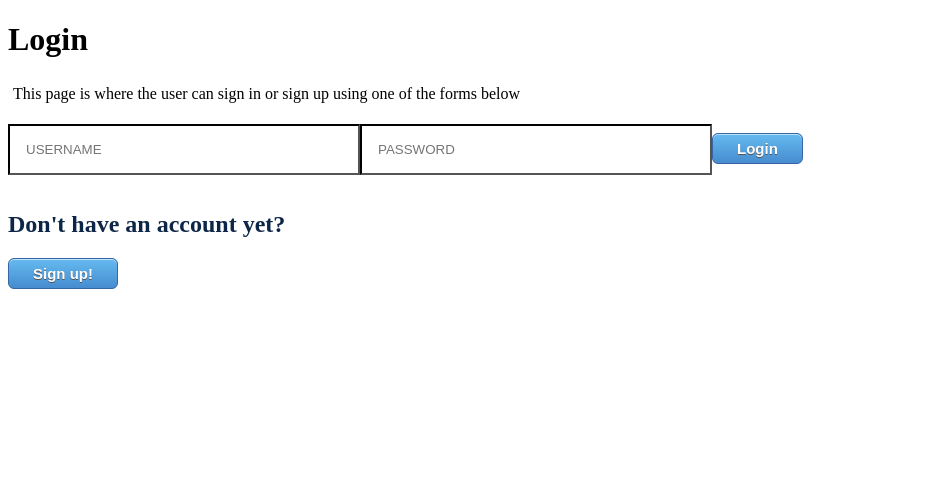
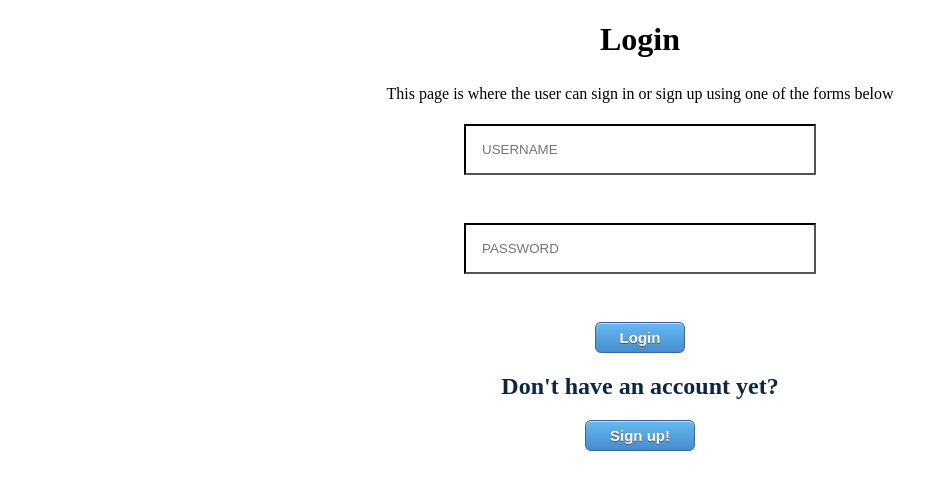
Before and after one commit to aid4nscud/friends-music-rec, a React (Create React App) app in the folder frontend/: page / in a window 1280 px wide. Shown: the top 490 px of the page, without its empty margins (0-948 px from the left). Built offline with nearby package versions, Linux system fonts and the light colour scheme.

Commit message:
generated passwd for jwt secret

```diff
--- a/frontend/src/components/App/App.js
+++ b/frontend/src/components/App/App.js
@@ -1,6 +1,6 @@
 import React from "react";
 
-import { Route, useHistory } from "react-router-dom";
+import { Route, Switch, useHistory } from "react-router-dom";
 import "./App.css";
 import { getCookie } from "../../utils/auth";
 import { Login } from "../Login/Login.js";
@@ -13,6 +13,7 @@ function App() {
 
   return (
     <div className="App">
+      <Switch>
       <Route
         exact
         path="/register"
@@ -40,6 +41,8 @@ function App() {
       />
 
       <AuthRoute path="/app" component={AppLayout} />
+      </Switch>
+
     </div>
   );
 }
--- a/frontend/src/components/Login/Login.css
+++ b/frontend/src/components/Login/Login.css
@@ -1,3 +1,19 @@
 .warning {
     color: crimson;
 }
+
+.login {
+    text-align: center;
+      margin: auto;
+      width: 100%;
+      justify-content: center;
+
+    }
+
+
+    .login-form input{
+        display: block;
+        margin-bottom: 3rem;
+
+
+    }
--- a/frontend/src/components/Login/Login.js
+++ b/frontend/src/components/Login/Login.js
@@ -50,7 +50,7 @@ export const Login = (props) => {
   };
 
   return (
-    <div>
+    <div className='login'>
       <h1>Login</h1>
       <p>This page is where the user can sign in or sign up using one of the forms below</p>
       <form
@@ -64,6 +64,7 @@ export const Login = (props) => {
           }
 
         }}
+        className='login-form'
       >
         <input
           onChange={(e) => {
--- a/frontend/src/components/MakeRec/MakeRec.js
+++ b/frontend/src/components/MakeRec/MakeRec.js
@@ -120,7 +120,7 @@ export const MakeRec = (props) => {
           <p>{queued.song}</p>
           <img src={queued.images[1]["url"]} />
           <p>{queued.artist}</p>
-          <p>{"Popularity: " + queued.popularity}</p>
+          <p>{"Song Popularity: " + queued.popularity}</p>
           <button onClick={createRec}>Make Recommendation</button>
         </div>
       )}
--- a/frontend/src/components/Profile/Profile.js
+++ b/frontend/src/components/Profile/Profile.js
@@ -22,7 +22,7 @@ export const Profile = () => {
   return (
     <div>
       <h1>{"Welcome to your profile " + user}</h1>
-      <h3>Your Song Recommendations</h3>
+      {userRecs !== null ? <h3>Your Song Recommendations</h3> : <h3>Once you make a recommendation, find it here!</h3>}
 
       {userRecs !== null &&
         userRecs.map((rec) => {
--- /dev/null
+++ b/frontend/src/components/Register/Register.css
@@ -0,0 +1,15 @@
+.register {
+text-align: center;
+  margin: auto;
+  width: 100%;
+  justify-content: center;
+
+}
+
+
+.register-form input{
+    display: block;
+    margin-bottom: 3rem;
+
+
+}
--- a/frontend/src/components/Register/Register.js
+++ b/frontend/src/components/Register/Register.js
@@ -2,6 +2,7 @@
 import React, { useState } from "react";
 import { useHistory } from "react-router-dom";
 import auth from '../../utils/auth'
+import './Register.css'
 
 
 export const Register = () => {
@@ -65,7 +66,7 @@ export const Register = () => {
 
 
   return (
-    <div>
+    <div className='register'>
       <h1>Register</h1>
       <form onSubmit={(e) => {
          e.preventDefault();
@@ -76,7 +77,7 @@ export const Register = () => {
               alert('All fields must be filled out')
           }
 
-          }}>
+          }} className='register-form'>
         <input
           onChange={(e) => {
             setEmail(e.target.value);
```
Also changed, not shown: 1 other file (tests, documents, lock files or other folders).
